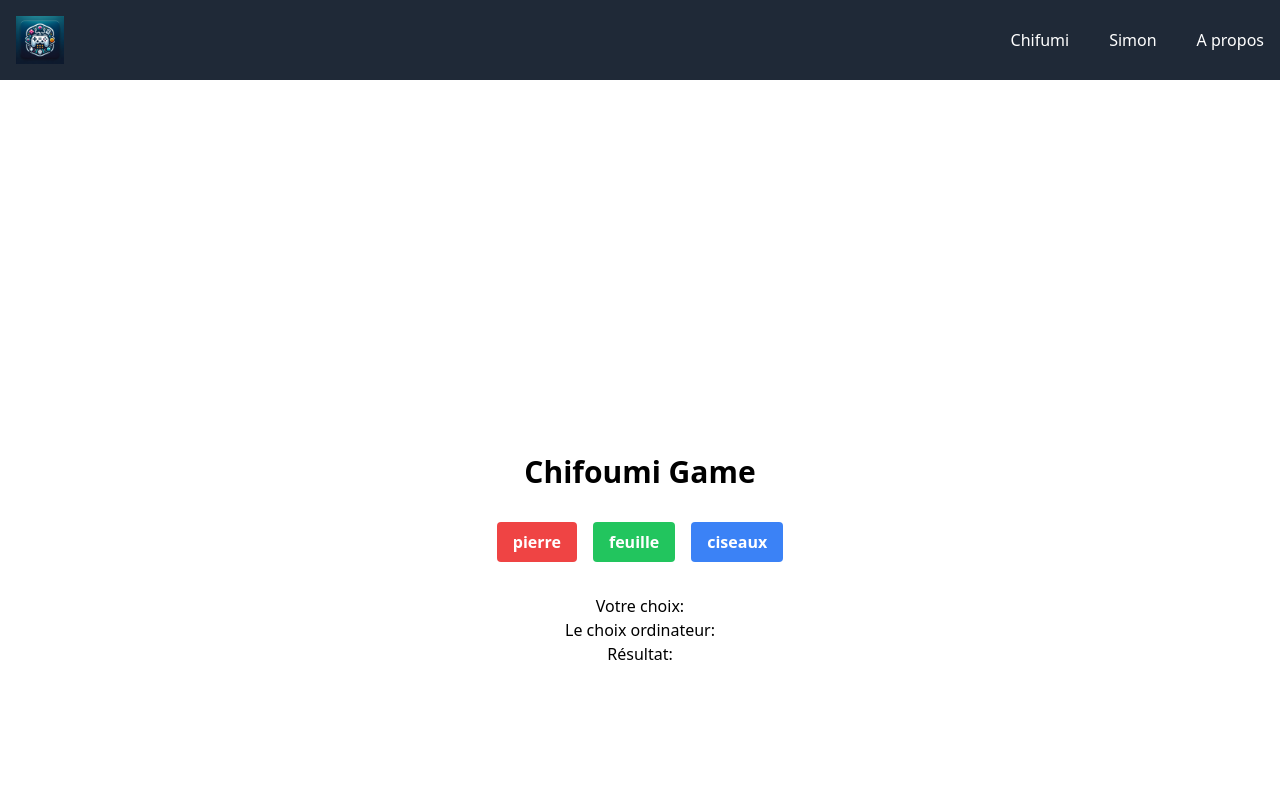
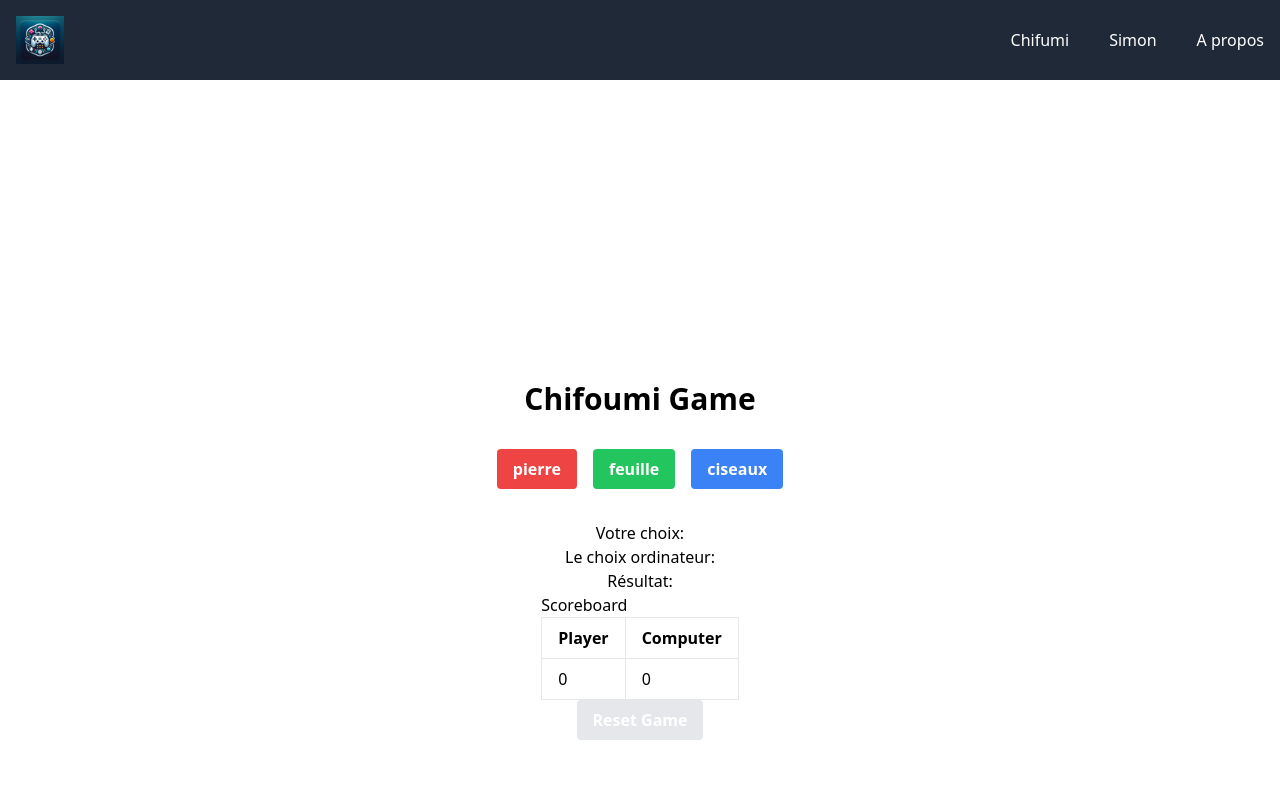
Before and after one commit to JulienPoirierWebDev/passerelle_game, a React (Vite) app in the folder games/: page /chifumi in a window 1280 px wide. Shown: the top 800 px of the page. Built offline with nearby package versions, Linux system fonts and the light colour scheme.

Commit message:
push composant ScoresBoard ajout des états de scores et affichage

```diff
--- a/games/src/components/chifumiGame/ChifumiGame.jsx
+++ b/games/src/components/chifumiGame/ChifumiGame.jsx
@@ -1,11 +1,13 @@
 import ChoiceButton from '../choiceButton/ChoiceButton';
+import ScoresBoard from '../scoresBoard/ScoresBoard';
 import { useSelector, useDispatch } from 'react-redux'
-import {setPlayerChoice, setComputerChoice, setResult } from '../../features/chifumi/chifumiGameSlice';
+import {setPlayerChoice, setComputerChoice, setResult, setResetGame, setUpdatedScores } from '../../features/chifumi/chifumiGameSlice';
 
 const ChifumiGame = () => {
   const playerChoice = useSelector((state) => state.chifumiGame.playerChoice);
   const computerChoice = useSelector((state) => state.chifumiGame.computerChoice);
   const result = useSelector((state) => state.chifumiGame.result);
+  const scores = useSelector((state) => state.chifumiGame.scores);
   const dispatch = useDispatch();
   const choices = ['pierre', 'feuille', 'ciseaux'];
 
@@ -26,13 +28,19 @@ const ChifumiGame = () => {
       (choice === 'feuille' && computerChoice === 'pierre') ||
       (choice === 'ciseaux' && computerChoice === 'feuille')
     ){
-        dispatch(setResult('Tu gagnes!'))
+        dispatch(setResult('Tu gagnes!'));
+        dispatch(setUpdatedScores('player'));
 
     } else {
         dispatch(setResult('l\'ordi gagne!'));
-
+        dispatch(setUpdatedScores('computer'));
     }
   };
+
+  const handleReset = () => {
+    dispatch(setResetGame());
+  };
+
 
   return (
     <div className="flex flex-col items-center justify-center h-screen">
@@ -54,6 +62,17 @@ const ChifumiGame = () => {
         <p>Le choix ordinateur: {computerChoice}</p>
         <p>Résultat: {result}</p>
       </div>
+      <ScoresBoard scores={scores} />
+          {/* <button className="border-2 border-blue-500 font-bold rounded p4" type="button" onClick={handleReset}>
+              Reset Game
+          </button> */}
+        <ChoiceButton
+        bgColor="bg-gray-200"
+        onClick={handleReset}
+        customStyle="border-2 border-blue-500 font-bold rounded p-4"
+      >
+        Reset Game
+      </ChoiceButton>
     </div>
   );
 };
--- a/games/src/components/choiceButton/ChoiceButton.jsx
+++ b/games/src/components/choiceButton/ChoiceButton.jsx
@@ -1,4 +1,4 @@
-function ChoiceButton({children, bgColor, onClick, customStyle}) {
+function ChoiceButton({children, bgColor, onClick, customStyle, customStyle2}) {
   return (
     <button className={`${bgColor} text-white  font-bold py-2 px-4 rounded`} type="button" onClick={onClick}>{children}</button>
   )
--- /dev/null
+++ b/games/src/components/scoresBoard/ScoresBoard.jsx
@@ -0,0 +1,23 @@
+function ScoresBoard({ scores }){
+  return (
+    <div>
+      <h2>Scoreboard</h2>
+      <table className="table-auto">
+        <thead>
+          <tr>
+            <th className="border px-4 py-2">Player</th>
+            <th className="border px-4 py-2">Computer</th>
+          </tr>
+        </thead>
+        <tbody>
+          <tr>
+            <td className="border px-4 py-2">{scores.player}</td>
+            <td className="border px-4 py-2">{scores.computer}</td>
+          </tr>
+        </tbody>
+      </table>
+    </div>
+  );
+};
+
+export default ScoresBoard;
--- a/games/src/features/chifumi/chifumiGameSlice.js
+++ b/games/src/features/chifumi/chifumiGameSlice.js
@@ -4,6 +4,10 @@ const initialState = {
     playerChoice: null,
     computerChoice: null,
     result: null,
+    scores: {
+        player: 0,
+        computer: 0,
+      },
 };
 
 export const chifumiGameSlice = createSlice({
@@ -19,14 +23,22 @@ export const chifumiGameSlice = createSlice({
         setResult: (state, action) => {
             state.result = action.payload;
         },
-        reset: (state) => {
+        setResetGame: (state) => {
             state.playerChoice = null;
             state.computerChoice = null;
             state.result = null;
-        }
+        },
+        setUpdatedScores: (state, action) => {
+            if (action.payload === 'player') {
+              state.scores.player += 1;
+            } else if (action.payload === 'computer') {
+              state.scores.computer += 1;
+            }
+          },
+
     },
 })
 
-export const { setPlayerChoice, setComputerChoice, setResult } = chifumiGameSlice.actions;
+export const { setPlayerChoice, setComputerChoice, setResult, setResetGame, setUpdatedScores } = chifumiGameSlice.actions;
 
 export default chifumiGameSlice.reducer;
```
